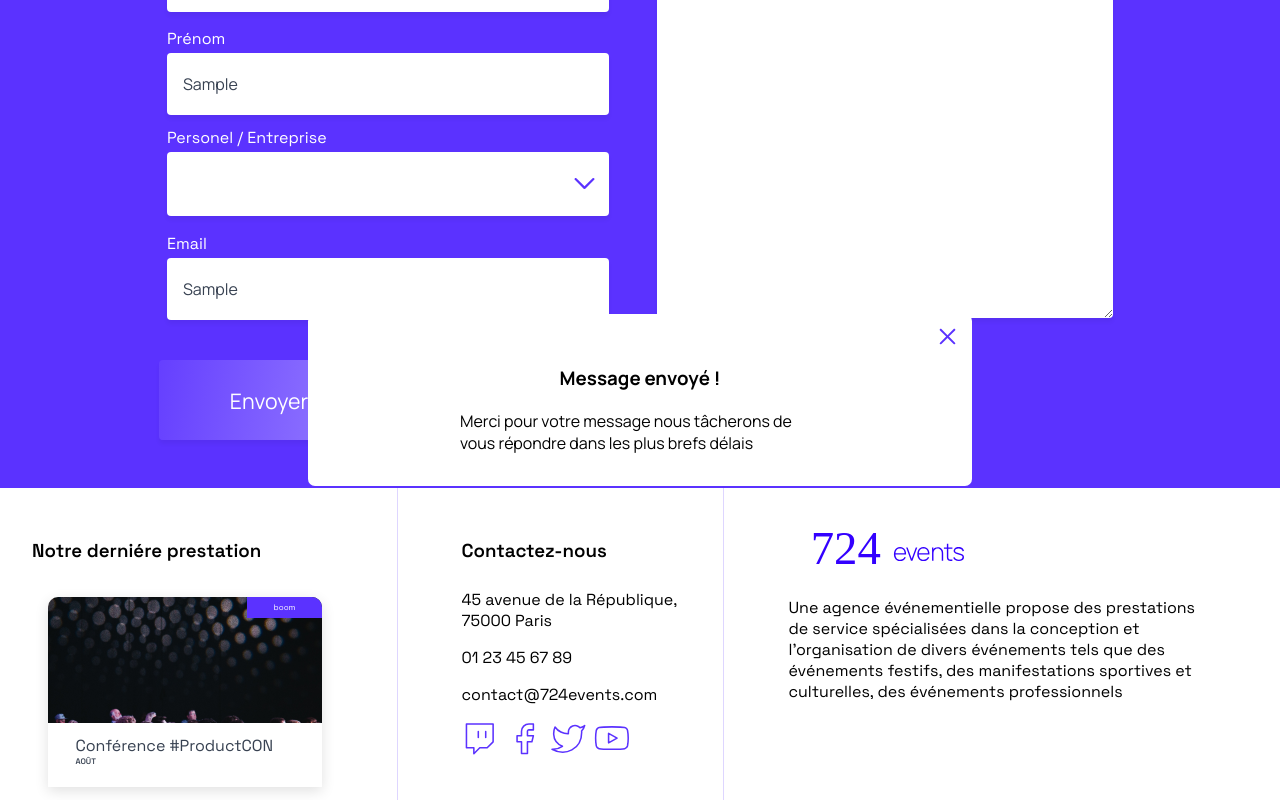
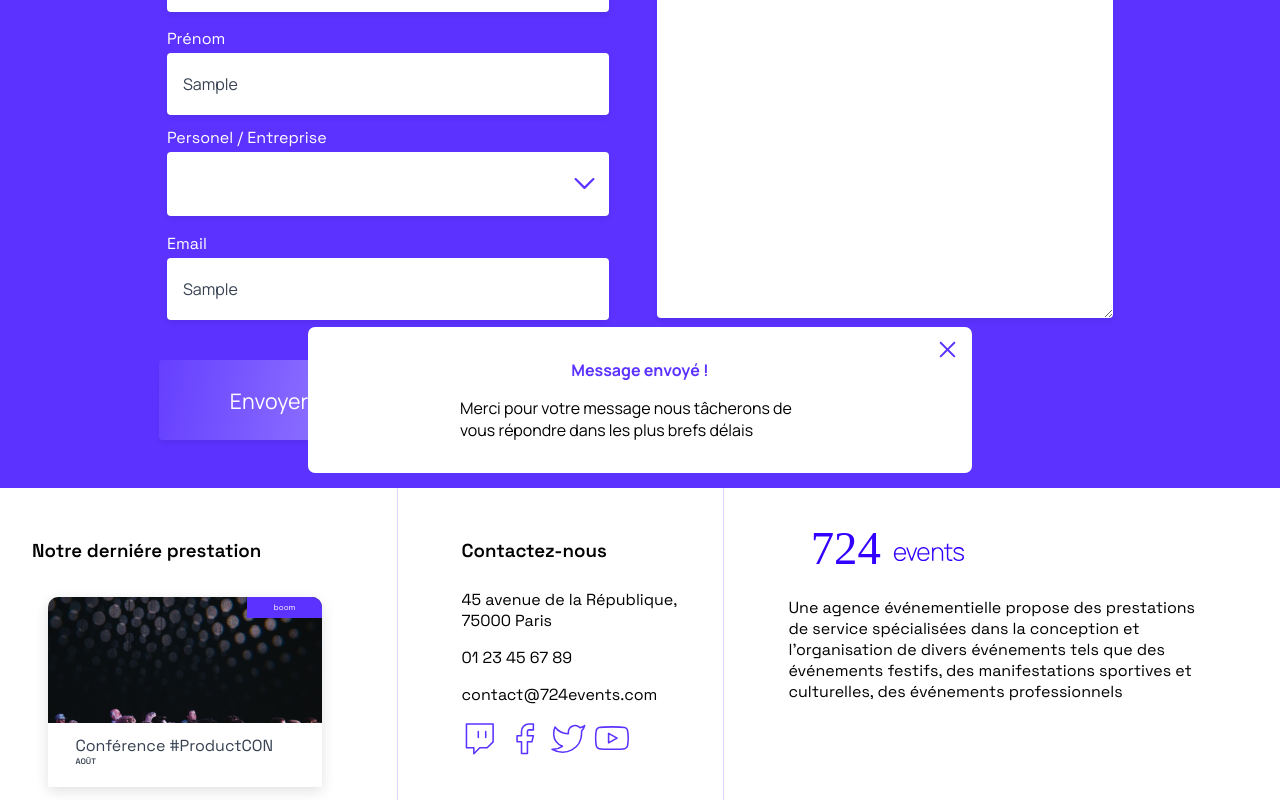
Before and after one commit to Shinohdi/724events_Debug, a React (Create React App) app in the folder 724events/: page / in a window 1280 px wide. Both pictures are taken after typing "Sample", "Sample", "Sample", "Sample" into the empty fields and a click on the input "Envoyer". Shown: the part 5625-6425 px from the top of the page. Built offline with nearby package versions, Linux system fonts and the light colour scheme.

Commit message:
Optimisation variable

```diff
--- a/724events/src/pages/Home/index.js
+++ b/724events/src/pages/Home/index.js
@@ -18,11 +18,11 @@ const Page = () => {
   const {data} = useData();
   function SearchLastEvent(){
     if(data && data.events.length > 0){
-      const EventsDesc = data?.events.sort((evtA, evtB) =>
+      let EventsCr = {...data};
+      EventsCr = EventsCr.events.sort((evtA, evtB) =>
         new Date(evtA.date) > new Date(evtB.date) ? -1 : 1
       );
-
-      const lastEvent = EventsDesc[0];
+      const lastEvent = EventsCr[0];
       return lastEvent;
     }
   }
@@ -110,7 +110,7 @@ const Page = () => {
         <Modal
           Content={
             <div className="ModalMessage--success">
-              <h3>Message envoyé !</h3>
+              <div>Message envoyé !</div>
               <p>
                 Merci pour votre message nous tâcherons de vous répondre dans
                 les plus brefs délais
```
